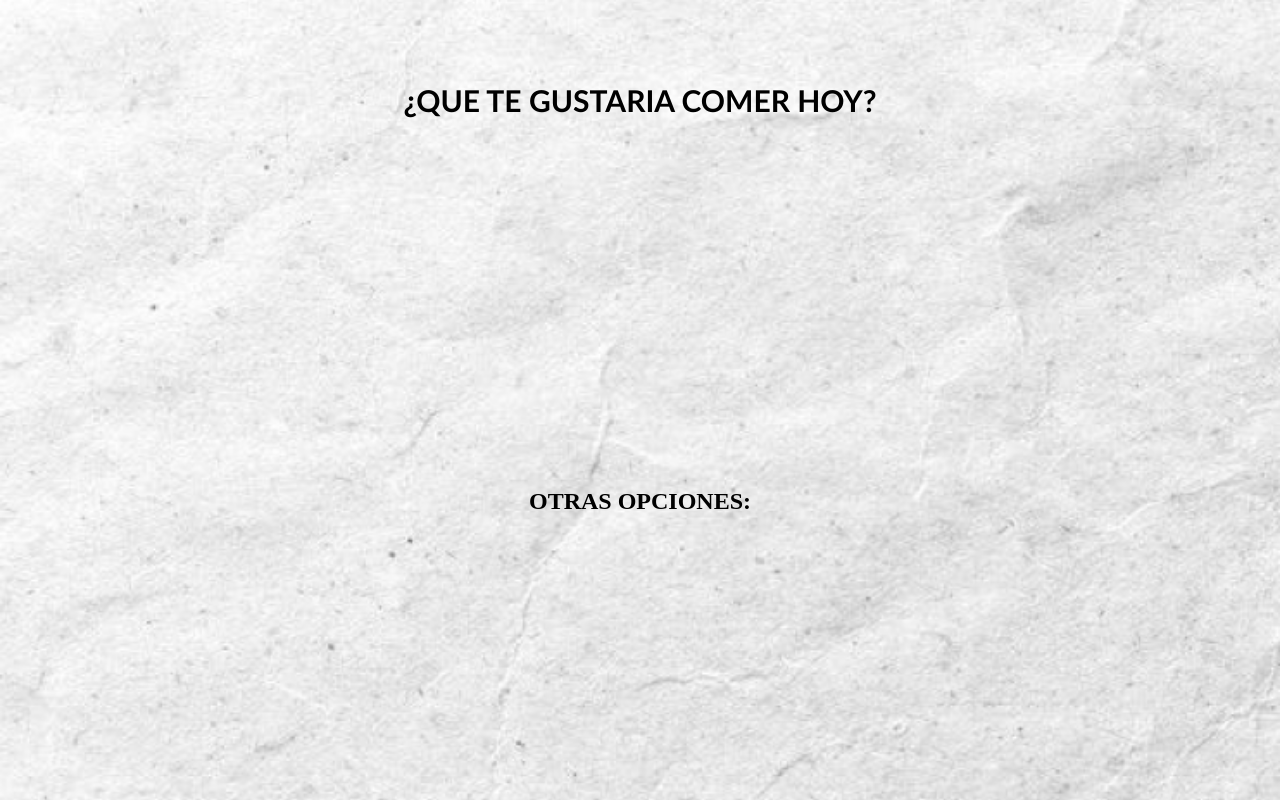
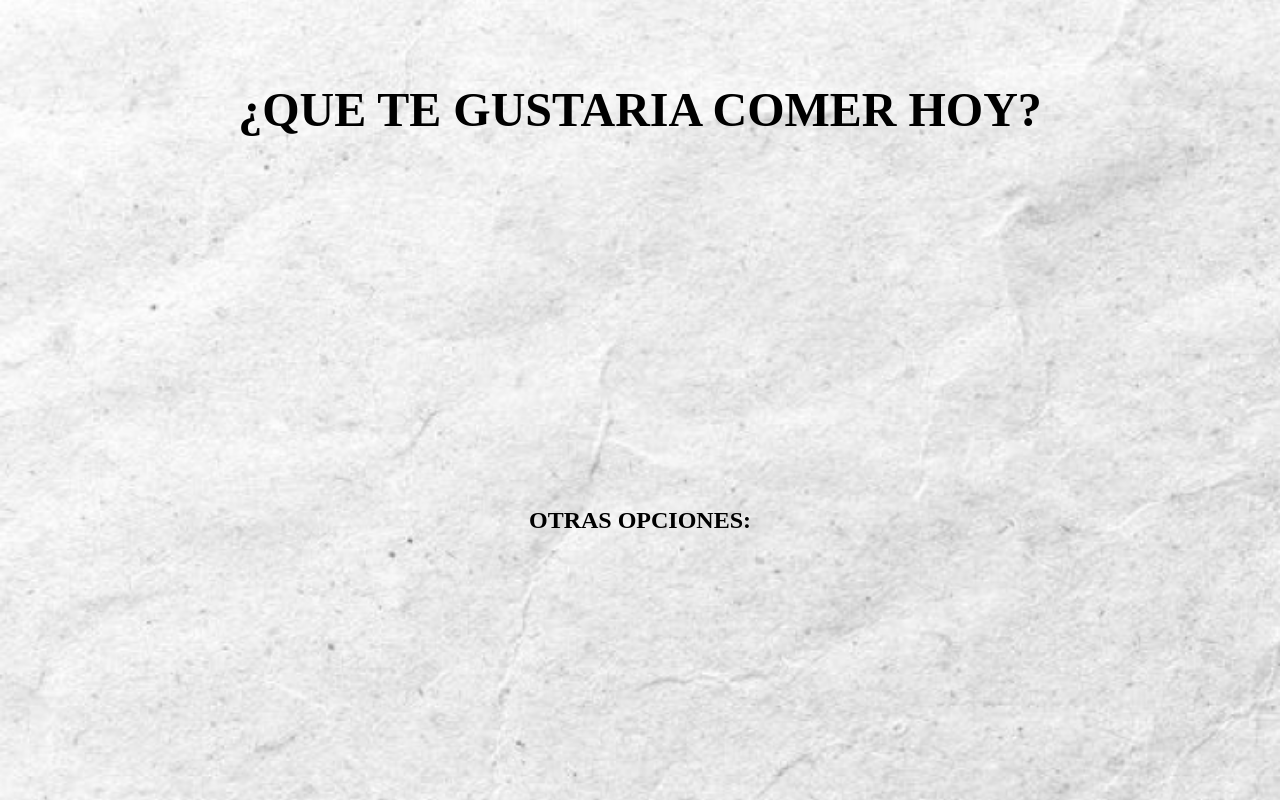
Before and after one commit to 3-TIC-ORT/proyecto-recetasya, a plain HTML site: page RecipEat FRONTEND/RecipEat.html in a window 1280 px wide. Drawn offline with Linux system fonts and the light colour scheme.

Commit message:
instalamos la tipografía

```diff
--- a/RecipEat FRONTEND/RecipEat.css
+++ b/RecipEat FRONTEND/RecipEat.css
@@ -1,9 +1,9 @@
 .qtgch{
     text-align: center;
-    font-size: 20px;
+    font-size: 32px;
     margin-top: 82px;
     color: #000;
-    font-family: 'Gill Sans', 'Gill Sans MT', Calibri, 'Trebuchet MS', sans-serif;
+    font-family: "calistoga", regular;
 }
 
 body{
```
